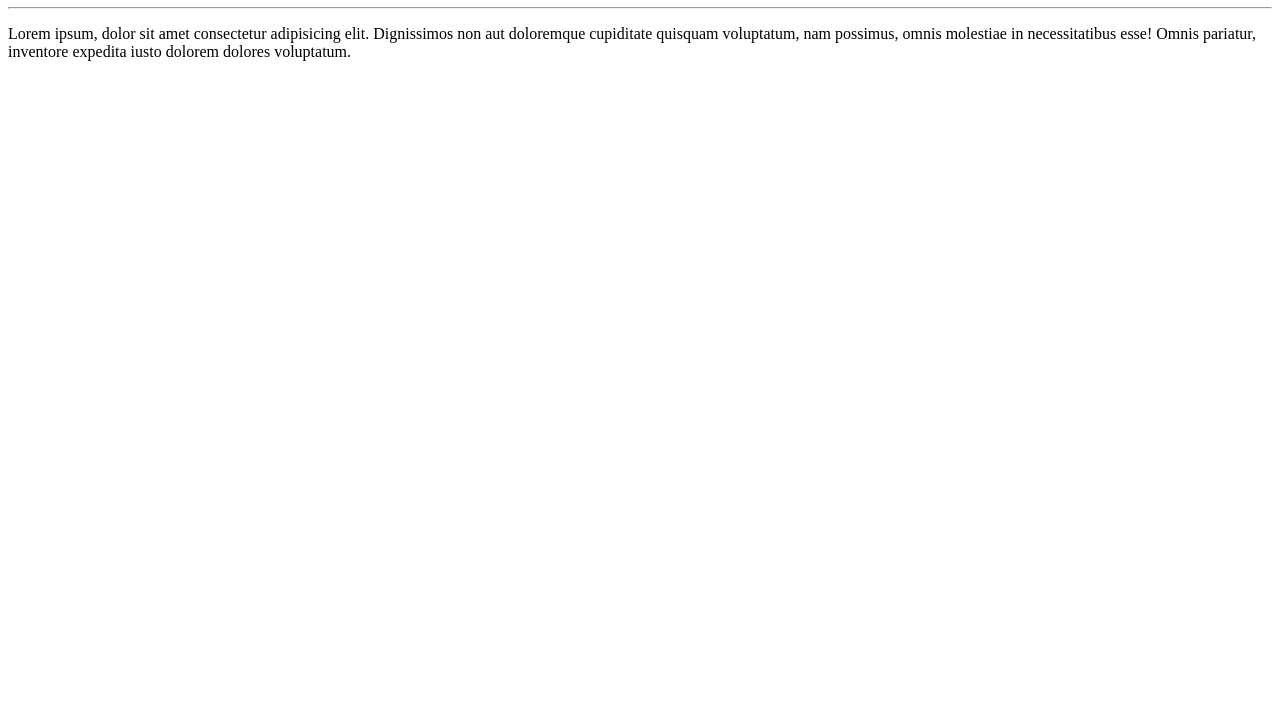
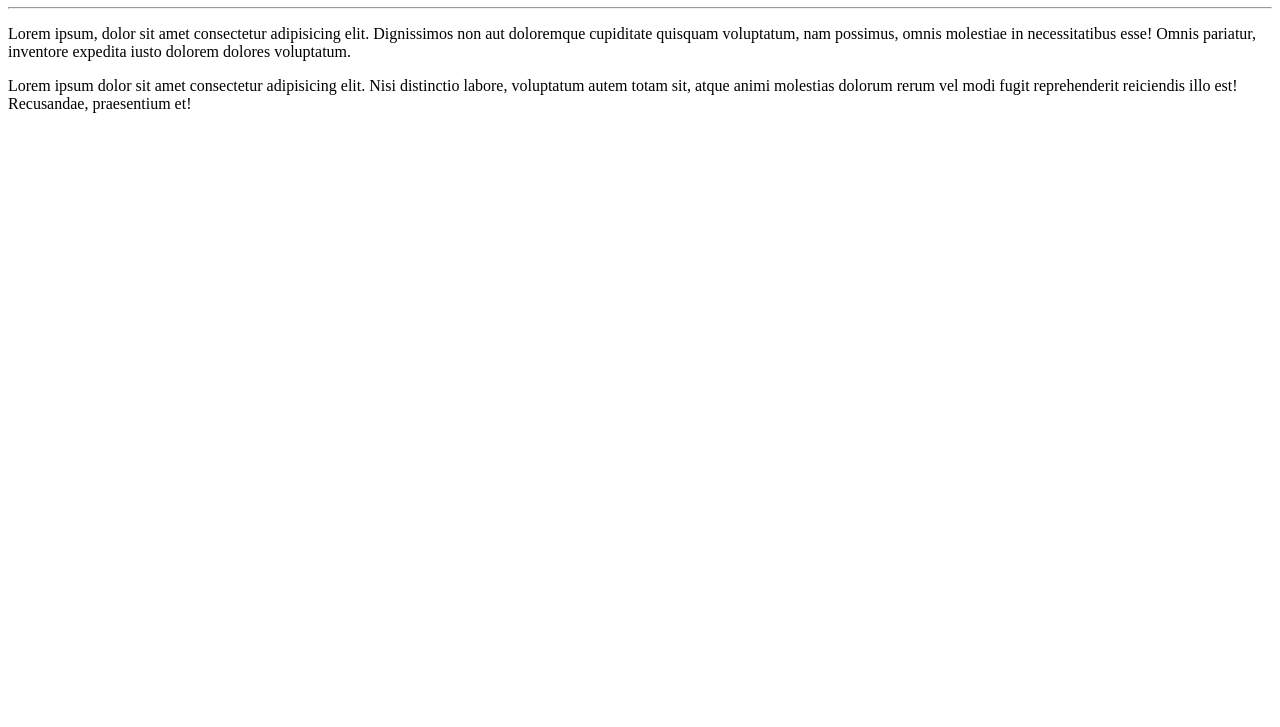
Before and after one commit to alesandroaene/Ola-Mundo, a plain HTML site: page site-exemplo/index.html in a window 1280 px wide. Shown: the part 73-800 px from the top of the page. Drawn offline with Linux system fonts and the light colour scheme.

Commit message:
Adicionei um parágrafo

```diff
--- a/site-exemplo/index.html
+++ b/site-exemplo/index.html
@@ -9,5 +9,6 @@
     <h1>Olá Mundo</h1>
     <hr>
     <p>Lorem ipsum, dolor sit amet consectetur adipisicing elit. Dignissimos non aut doloremque cupiditate quisquam voluptatum, nam possimus, omnis molestiae in necessitatibus esse! Omnis pariatur, inventore expedita iusto dolorem dolores voluptatum.</p>
+    <p>Lorem ipsum dolor sit amet consectetur adipisicing elit. Nisi distinctio labore, voluptatum autem totam sit, atque animi molestias dolorum rerum vel modi fugit reprehenderit reiciendis illo est! Recusandae, praesentium et!</p>
 </body>
 </html>
```
